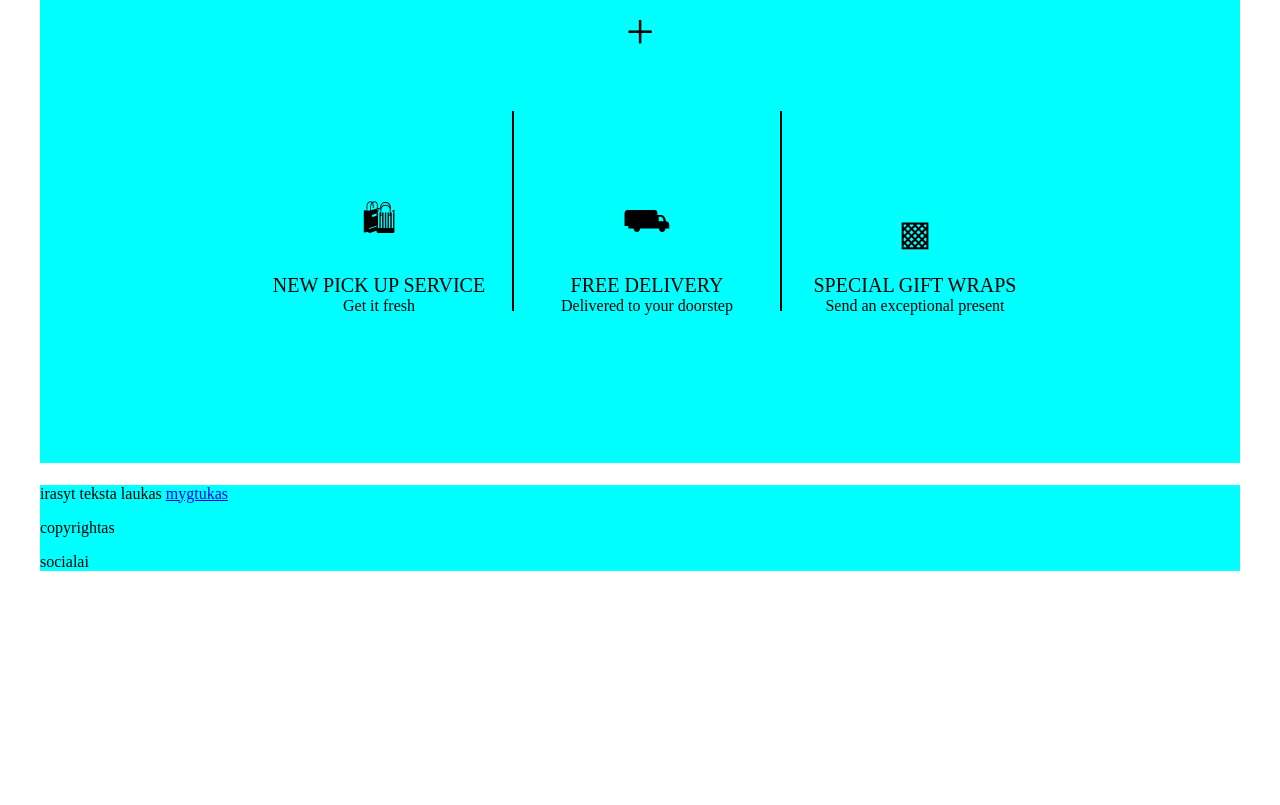
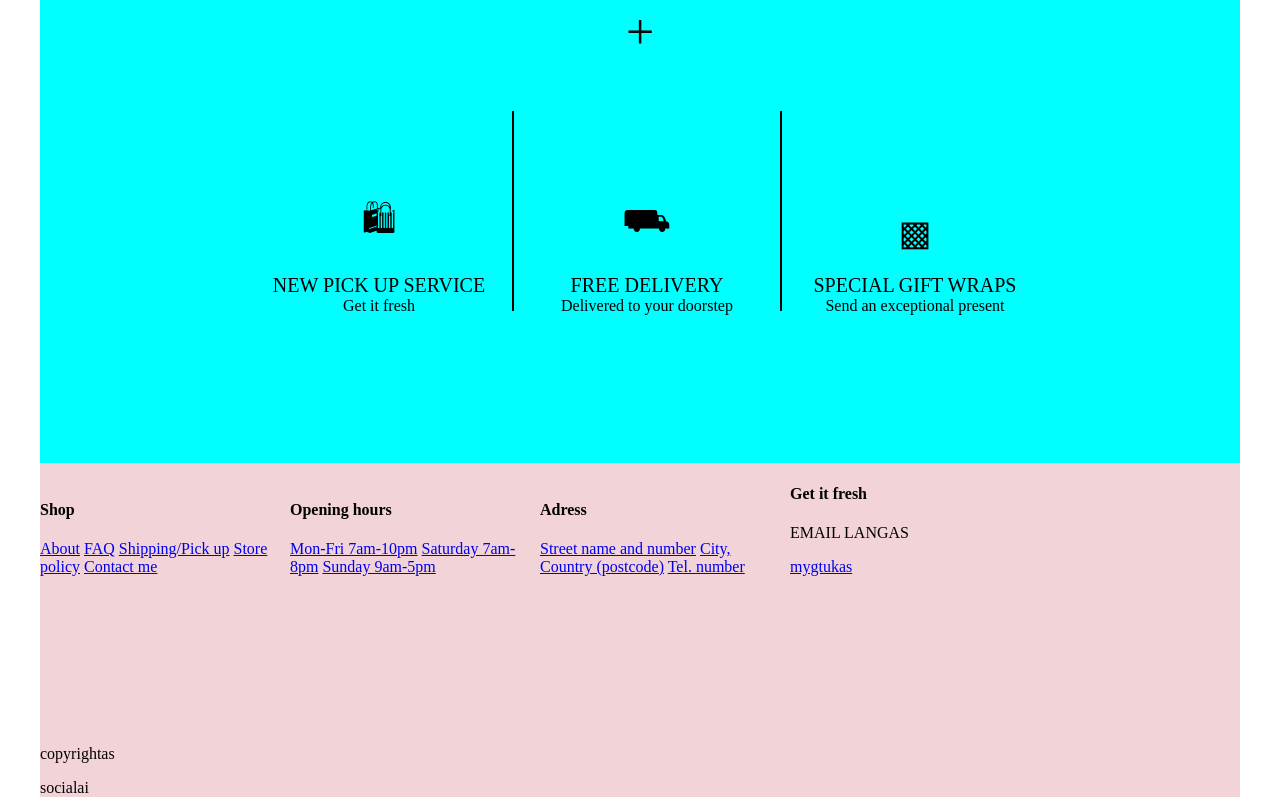
Before and after one commit to Kplukas/98-design1, a website: page index.html in a window 1280 px wide. Shown: the part 1560-2365 px from the top of the page. Before the commit the page ends 2139 px from the top, so only its background shows below. Drawn offline with Linux system fonts and the light colour scheme.

Commit message:
Design updates

```diff
--- a/index.html
+++ b/index.html
@@ -88,32 +88,31 @@
         </div>
     </main>
     <footer class="container">
-        <div>
-            <div>
-                <h4></h4>
-                <a href="#"></a>
-                <a href="#"></a>
-                <a href="#"></a>
-                <a href="#"></a>
-                <a href="#"></a>
+        <div class="footer">
+            <div class="columnf">
+                <h4>Shop</h4>
+                <a href="#">About</a>
+                <a href="#">FAQ</a>
+                <a href="#">Shipping/Pick up</a>
+                <a href="#">Store policy</a>
+                <a href="#">Contact me</a>
             </div>
-            <div>
-                <h4></h4>
-                <a href="#"></a>
-                <a href="#"></a>
-                <a href="#"></a>
+            <div class="columnf">
+                <h4>Opening hours</h4>
+                <a href="#">Mon-Fri 7am-10pm</a>
+                <a href="#">Saturday 7am-8pm</a>
+                <a href="#">Sunday 9am-5pm</a>
             </div>
-            <div>
-                <h4></h4>
-                <a href="#"></a>
-                <a href="#"></a>
-                <a href="#"></a>
+            <div class="columnf">
+                <h4>Adress</h4>
+                <a href="#">Street name and number</a>
+                <a href="#">City, Country (postcode)</a>
+                <a href="#">Tel. number</a>
             </div>
-            <div>
-                <h4></h4>
-                irasyt teksta laukas
+            <div class="columnf">
+                <h4>Get it fresh</h4>
+                <p>EMAIL LANGAS</p>
                 <a href="#">mygtukas</a>
-            </div>
             </div>
             <div>
                 <p>copyrightas</p>
@@ -123,6 +122,8 @@
                     <a href="#"></a>
                 </div>
             </div>
+        </div>
+
     </footer>
 </body>
 </html>
--- a/main.css
+++ b/main.css
@@ -168,3 +168,18 @@ display: inline-block;
     stroke: black;
     stroke-width: 2px;
 }
+/*FOOTER*/
+.footer {
+    width: 1200px;
+    background-color: rgb(241, 211, 216);
+}
+.columnf {
+    width: 246px;
+    height: 250px;
+    display: inline-block;
+    margin-top: 0px;
+}
+.titlef {
+    text-align: left;
+    font-size: 10px;
+}
```
Lines whose indentation alone changed are shown as unchanged.
